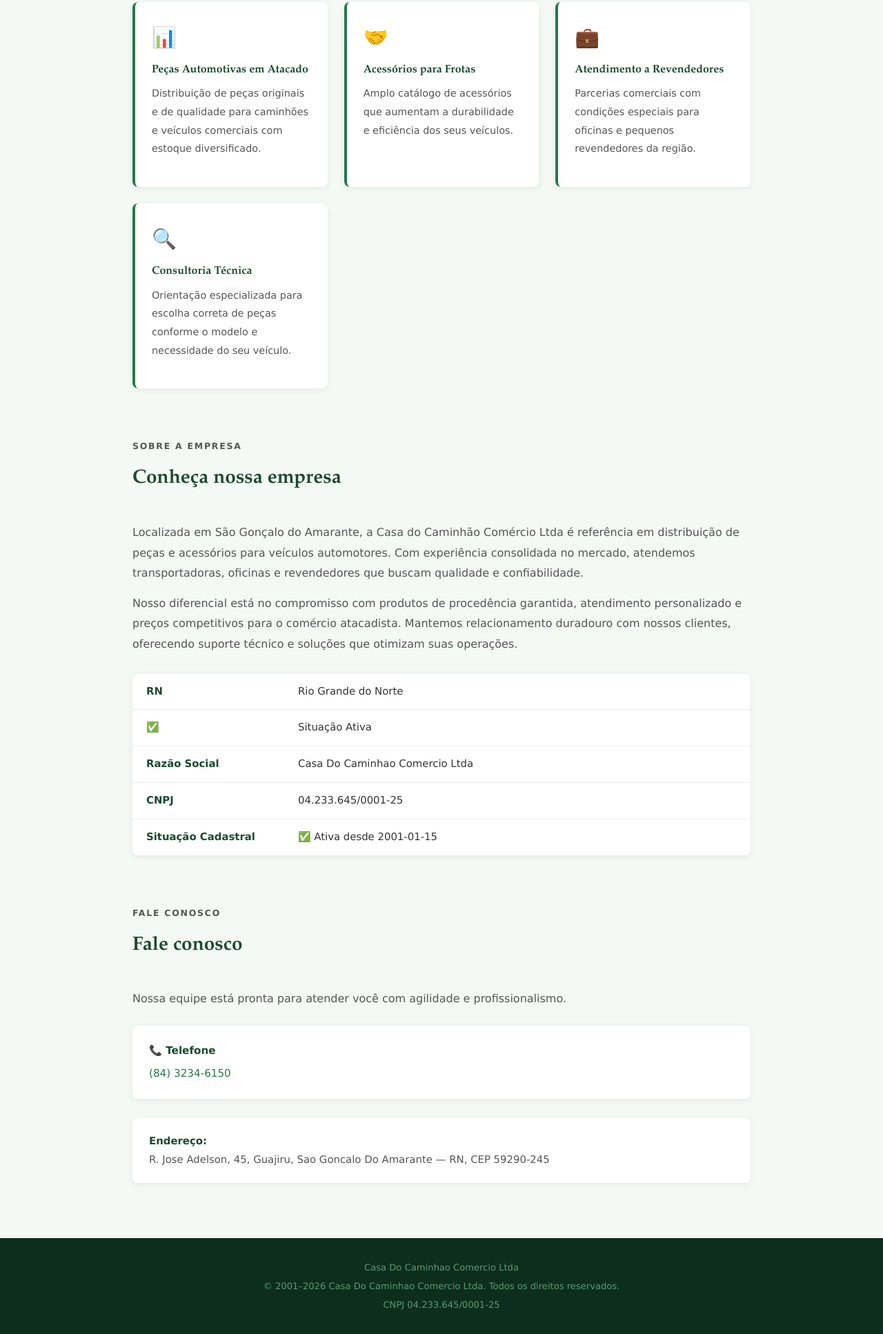
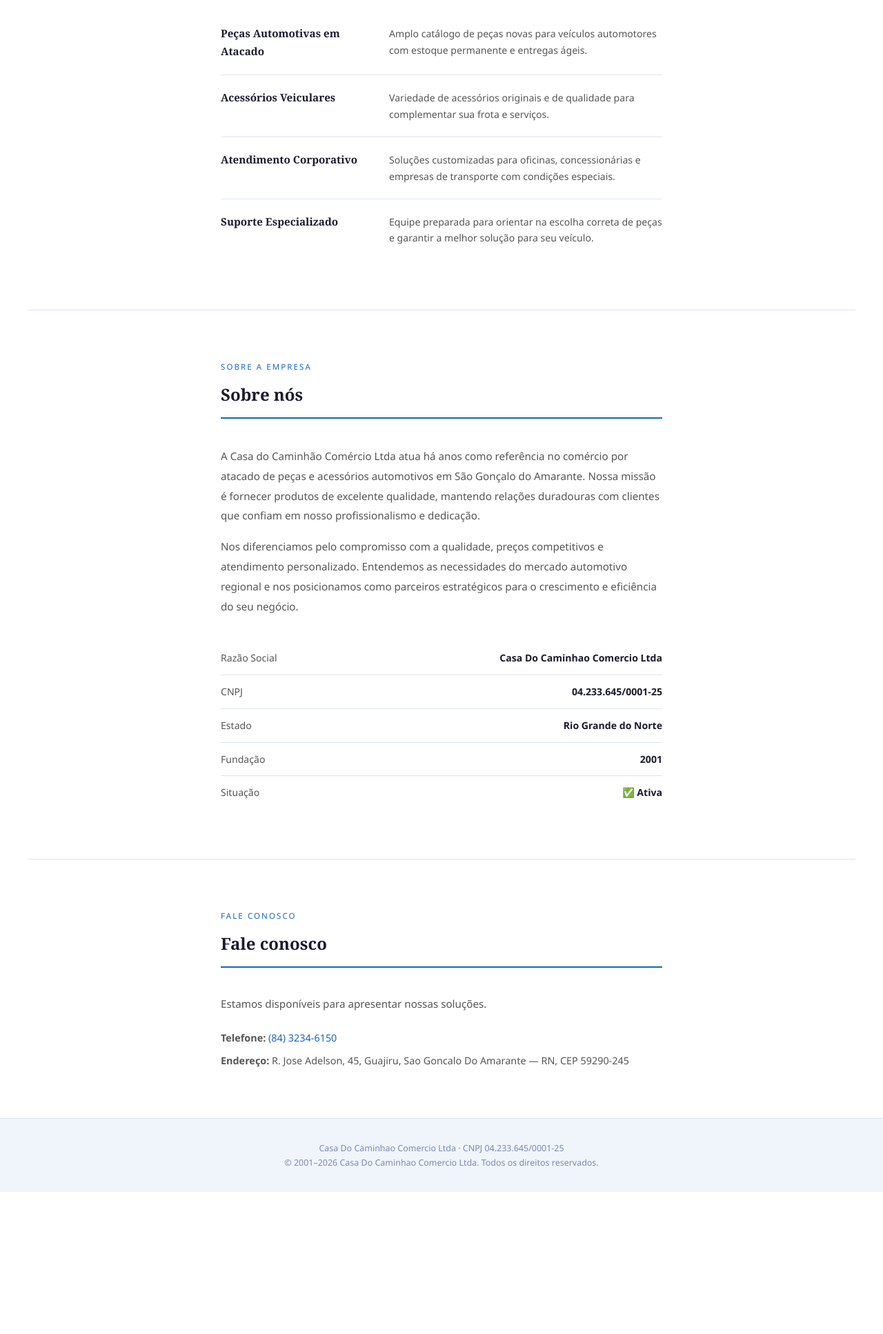
Before and after one commit to aprovatudo/bettereverydaylife-lat, a plain HTML site: page white/index.html in a window 1280 px wide. Shown: the part 852-2786 px from the top of the page at 69% size. After the commit the page ends 2580 px from the top, so only its background shows below. Drawn offline with Linux system fonts and the light colour scheme.

Commit message:
warmup: bettereverydaylife.lat

```diff
--- a/white/index.html
+++ b/white/index.html
@@ -2,61 +2,62 @@
 <html lang="pt-BR"><head><meta charset="UTF-8"><meta name="viewport" content="width=device-width,initial-scale=1.0"><title>Casa Do Caminhao Comercio Ltda</title>
 <style>
 *,*::before,*::after{box-sizing:border-box;margin:0;padding:0}
-body{font-family:Verdana, Geneva, sans-serif;background:#f4f9f6;color:#333;line-height:1.6}
-header{background:#1a4a2e;color:white;padding:0 32px;display:flex;align-items:center;justify-content:space-between;height:64px;position:sticky;top:0;z-index:10;box-shadow:0 2px 8px rgba(0,0,0,.3)}
-header h1{font-family:'Palatino Linotype', Palatino, serif;font-size:1.1rem;font-weight:700}
-nav ul{list-style:none;display:flex;gap:28px}
-nav a{color:#a8e0bc;text-decoration:none;font-size:.9rem;transition:color .2s}
-nav a:hover{color:white}
-.hero{background:linear-gradient(160deg, #0d2e1c 0%, #1a4a2e 60%, #27784a 100%);color:white;padding:88px 32px;text-align:center}
-.hero-inner{max-width:700px; margin:0 auto;}
-.hero-eyebrow{font-size:.8rem;letter-spacing:.15em;color:#7ae8a8;text-transform:uppercase;margin-bottom:20px}
-.hero h2{font-family:'Palatino Linotype', Palatino, serif;font-size:2.3rem;font-weight:700;margin-bottom:18px;line-height:1.25}
-.hero h2 em{color:#7ae8a8;font-style:normal}
-.hero p{color:#c5f0d8;max-width:620px;margin:0 auto 32px;margin-bottom:32px;font-size:1.05rem}
-.hero-cta{display:inline-block;background:#27784a;color:white;padding:14px 32px;border-radius:6px;text-decoration:none;font-weight:600;transition:background .2s}
-.hero-cta:hover{background:#2f9459}
-.hero-since{margin-top:18px;font-size:.85rem;color:#7ae8a8}
-.section{max-width:960px;margin:72px auto;padding:0 32px}
-.section-header{margin-bottom:40px}
-.section-eyebrow{font-size:.78rem;letter-spacing:.14em;text-transform:uppercase;color:#27784a;font-weight:700;margin-bottom:8px}
-.section-header h2{font-family:'Palatino Linotype', Palatino, serif;font-size:1.75rem;color:#1a4a2e}
-.services-grid{display:grid;grid-template-columns:repeat(auto-fit,minmax(210px,1fr));gap:24px}
-article{background:white;border-radius:8px;padding:28px 24px;box-shadow:0 2px 10px rgba(0,0,0,.07);border-left: 4px solid #27784a}
-.srv-icon{font-size:1.8rem;margin-bottom:12px}
-article h4{font-family:'Palatino Linotype', Palatino, serif;font-size:1rem;color:#1a4a2e;margin-bottom:8px}
-article p{font-size:.9rem;color:#666;line-height:1.65}
-.section p{color:#555;margin-bottom:14px;line-height:1.85}
-.stats-table{width:100%;border-collapse:collapse;margin-top:28px;background:white;border-radius:8px;overflow:hidden;box-shadow:0 2px 10px rgba(0,0,0,.07)}
-.stats-table td{padding:14px 20px;border-bottom:1px solid #eee;font-size:.93rem}
-.stats-table tr:last-child td{border-bottom:none}
-.stats-table td:first-child{color:#1a4a2e;font-weight:600;width:220px}
-.contato-grid{display:grid;grid-template-columns:repeat(auto-fit,minmax(200px,1fr));gap:20px;margin-bottom:28px}
-.contato-item{background:white;border-radius:8px;padding:24px;box-shadow:0 2px 10px rgba(0,0,0,.07)}
-.contato-item h4{color:#1a4a2e;margin-bottom:8px;font-size:.95rem}
-.contato-item a{color:#27784a;text-decoration:none;font-size:.95rem}
-address{background:white;border-radius:8px;padding:20px 24px;box-shadow:0 2px 10px rgba(0,0,0,.07);font-style:normal;font-size:.93rem;color:#555;line-height:1.8}
-address strong{color:#1a4a2e}
-footer{background:#0d2e1c;color:#5a9a72;text-align:center;padding:32px;font-size:.82rem;margin-top:80px}
-footer p+p{margin-top:6px}
-@media(max-width:600px){nav{display:none}.hero h2{font-size:1.6rem}.hero{padding:60px 24px}}
+body{font-family:'Segoe UI', Arial, sans-serif;background:#fff;color:#1a1a2e;line-height:1.7}
+header{padding:24px 40px;border-bottom:1px solid #dde4ef;display:flex;align-items:center;justify-content:space-between}
+.logo{font-family:Georgia, 'Times New Roman', serif;font-size:1rem;font-weight:700;color:#1a1a2e}
+nav ul{list-style:none;display:flex;gap:32px}
+nav a{color:#555;text-decoration:none;font-size:.85rem}
+nav a:hover{color:#1565c0}
+.hero{max-width:720px;margin:80px auto;padding:0 40px;text-align:center}
+.hero-tag{font-size:.72rem;letter-spacing:.2em;text-transform:uppercase;color:#1565c0;display:block;margin-bottom:20px}
+.hero h1{font-family:Georgia, 'Times New Roman', serif;font-size:clamp(2rem,4vw,3rem);font-weight:700;line-height:1.2;color:#1a1a2e;margin-bottom:20px}
+.hero h1 em{color:#1565c0;font-style:normal}
+.hero p{color:#555;font-size:1rem;line-height:1.85;margin-bottom:32px}
+.hero-cta{display:inline-block;border:2px solid #1565c0;color:#1565c0;padding:12px 36px;text-decoration:none;font-weight:600;font-size:.88rem;letter-spacing:.04em;transition:all .2s}
+.hero-cta:hover{background:#1565c0;color:white}
+.rule{border:none;border-top:1px solid #dde4ef;margin:0 40px}
+.section{max-width:720px;margin:72px auto;padding:0 40px}
+.sec-label{font-size:.72rem;letter-spacing:.18em;text-transform:uppercase;color:#1565c0;display:block;margin-bottom:10px}
+.section h2{font-family:Georgia, 'Times New Roman', serif;font-size:1.5rem;font-weight:700;color:#1a1a2e;margin-bottom:40px;padding-bottom:12px;border-bottom:2px solid #1565c0}
+.srv-list{list-style:none}
+.srv-list li{padding:20px 0;border-bottom:1px solid #dde4ef;display:grid;grid-template-columns:220px 1fr;gap:24px;align-items:baseline}
+.srv-list li:last-child{border-bottom:none}
+.srv-list strong{font-family:Georgia, 'Times New Roman', serif;font-size:.95rem;color:#1a1a2e}
+.srv-list span{font-size:.88rem;color:#555;line-height:1.7}
+.sobre-text p{color:#555;line-height:1.9;margin-bottom:16px;font-size:.95rem}
+.meta-list{margin-top:36px;list-style:none}
+.meta-list li{display:flex;justify-content:space-between;padding:12px 0;border-bottom:1px solid #dde4ef;font-size:.88rem}
+.meta-list li:last-child{border-bottom:none}
+.meta-list .k{color:#555}
+.meta-list .v{color:#1a1a2e;font-weight:600}
+.contato-info p{font-size:.9rem;color:#555;margin-bottom:10px;line-height:1.6}
+.contato-info a{color:#1565c0;text-decoration:none}
+footer{background:#f0f4fb}
+footer{color:#7a8aaa;text-align:center;padding:32px 40px;font-size:.78rem;border-top:1px solid #dde4ef}
+@media(max-width:600px){.srv-list li{grid-template-columns:1fr;gap:6px}nav{display:none}}
 </style></head><body>
-<header><h1>Casa Do Caminhao Comercio Ltda</h1><nav><ul><li><a href="#servicos">Serviços</a></li><li><a href="#sobre">Sobre</a></li><li><a href="#contato">Contato</a></li></ul></nav></header>
-<section id="hero" class="hero"><div class="hero-inner">
-  <p class="hero-eyebrow">Peças · Acessórios · Qualidade · Distribuição</p>
-  <h2>Soluções em <em>peças e acessórios</em> para sua <em>frota</em></h2>
-  <p>A Casa do Caminhão oferece comércio por atacado de peças e acessórios novos para veículos automotores, atendendo transportadoras, oficinas e revendedores em todo o estado. Somos parceiros confiáveis na manutenção e otimização de frotas com qualidade garantida.</p>
-  <a href="#contato" class="hero-cta">Solicitar uma proposta</a>
-  <p class="hero-since"><strong>Desde 2001</strong></p>
-</div></section>
-<div id="servicos" class="section"><div class="section-header"><p class="section-eyebrow">Nossas soluções</p><h2>Como podemos ajudar</h2></div><div class="services-grid"><article><div class="srv-icon">📊</div><h4>Peças Automotivas em Atacado</h4><p>Distribuição de peças originais e de qualidade para caminhões e veículos comerciais com estoque diversificado.</p></article><article><div class="srv-icon">🤝</div><h4>Acessórios para Frotas</h4><p>Amplo catálogo de acessórios que aumentam a durabilidade e eficiência dos seus veículos.</p></article><article><div class="srv-icon">💼</div><h4>Atendimento a Revendedores</h4><p>Parcerias comerciais com condições especiais para oficinas e pequenos revendedores da região.</p></article><article><div class="srv-icon">🔍</div><h4>Consultoria Técnica</h4><p>Orientação especializada para escolha correta de peças conforme o modelo e necessidade do seu veículo.</p></article></div></div>
-<div id="sobre" class="section"><div class="section-header"><p class="section-eyebrow">Sobre a empresa</p><h2>Conheça nossa empresa</h2></div><p>Localizada em São Gonçalo do Amarante, a Casa do Caminhão Comércio Ltda é referência em distribuição de peças e acessórios para veículos automotores. Com experiência consolidada no mercado, atendemos transportadoras, oficinas e revendedores que buscam qualidade e confiabilidade.</p><p>Nosso diferencial está no compromisso com produtos de procedência garantida, atendimento personalizado e preços competitivos para o comércio atacadista. Mantemos relacionamento duradouro com nossos clientes, oferecendo suporte técnico e soluções que otimizam suas operações.</p><table class="stats-table"><tr><td><strong>RN</strong></td><td>Rio Grande do Norte</td></tr><tr><td><strong>✅</strong></td><td>Situação Ativa</td></tr><tr><td><strong>Razão Social</strong></td><td>Casa Do Caminhao Comercio Ltda</td></tr><tr><td><strong>CNPJ</strong></td><td>04.233.645/0001-25</td></tr><tr><td><strong>Situação Cadastral</strong></td><td>✅ Ativa desde 2001-01-15</td></tr></table></div>
-<div id="contato" class="section"><div class="section-header"><p class="section-eyebrow">Fale conosco</p><h2>Fale conosco</h2></div><p>Nossa equipe está pronta para atender você com agilidade e profissionalismo.</p>
-<div class="contato-grid" style="margin-top:24px">
-  <div class="contato-item"><h4>📞 Telefone</h4><a href="tel:+558432346150">(84) 3234-6150</a></div>
-
+<header><span class="logo">Casa Do Caminhao Comercio Ltda</span><nav><ul><li><a href="#servicos">Serviços</a></li><li><a href="#sobre">Sobre</a></li><li><a href="#contato">Contato</a></li></ul></nav></header>
+<div id="hero" class="hero">
+  <span class="hero-tag">Peças · Acessórios · Qualidade · Confiança</span>
+  <h1>Sua fonte confiável de <em>peças automotivas</em> em <em>grande volume</em></h1>
+  <p>A Casa do Caminhão é especializada em comércio por atacado de peças e acessórios novos para veículos automotores, atendendo oficinas, concessionárias e empresas de transporte em todo o Rio Grande do Norte. Oferecemos produtos de qualidade garantida com preços competitivos para impulsionar seu negócio.</p>
+  <a href="#contato" class="hero-cta">Entre em contato</a>
 </div>
-<address><strong>Endereço:</strong><br>R. Jose Adelson, 45, Guajiru, Sao Goncalo Do Amarante — RN, CEP 59290-245</address>
-</div>
-<footer><p>Casa Do Caminhao Comercio Ltda</p><p>© 2001–2026 Casa Do Caminhao Comercio Ltda. Todos os direitos reservados.</p><p>CNPJ 04.233.645/0001-25</p></footer>
+<hr class="rule">
+<div id="servicos" class="section"><span class="sec-label">Serviços</span><h2>Como podemos ajudar</h2><ul class="srv-list"><li><strong>Peças Automotivas em Atacado</strong><span>Amplo catálogo de peças novas para veículos automotores com estoque permanente e entregas ágeis.</span></li><li><strong>Acessórios Veiculares</strong><span>Variedade de acessórios originais e de qualidade para complementar sua frota e serviços.</span></li><li><strong>Atendimento Corporativo</strong><span>Soluções customizadas para oficinas, concessionárias e empresas de transporte com condições especiais.</span></li><li><strong>Suporte Especializado</strong><span>Equipe preparada para orientar na escolha correta de peças e garantir a melhor solução para seu veículo.</span></li></ul></div>
+<hr class="rule">
+<div id="sobre" class="section"><span class="sec-label">Sobre a empresa</span><h2>Sobre nós</h2>
+<div class="sobre-text"><p>A Casa do Caminhão Comércio Ltda atua há anos como referência no comércio por atacado de peças e acessórios automotivos em São Gonçalo do Amarante. Nossa missão é fornecer produtos de excelente qualidade, mantendo relações duradouras com clientes que confiam em nosso profissionalismo e dedicação.</p><p>Nos diferenciamos pelo compromisso com a qualidade, preços competitivos e atendimento personalizado. Entendemos as necessidades do mercado automotivo regional e nos posicionamos como parceiros estratégicos para o crescimento e eficiência do seu negócio.</p></div>
+<ul class="meta-list">
+  <li><span class="k">Razão Social</span><span class="v">Casa Do Caminhao Comercio Ltda</span></li>
+  <li><span class="k">CNPJ</span><span class="v">04.233.645/0001-25</span></li>
+  <li><span class="k">Estado</span><span class="v">Rio Grande do Norte</span></li>
+  <li><span class="k">Fundação</span><span class="v">2001</span></li>
+  <li><span class="k">Situação</span><span class="v">✅ Ativa</span></li>
+</ul></div>
+<hr class="rule">
+<div id="contato" class="section"><span class="sec-label">Fale conosco</span><h2>Fale conosco</h2>
+<p style="color:#555;margin-bottom:24px;font-size:.95rem">Estamos disponíveis para apresentar nossas soluções.</p>
+<div class="contato-info"><p><strong>Telefone:</strong> <a href="tel:+558432346150">(84) 3234-6150</a></p><p><strong>Endereço:</strong> R. Jose Adelson, 45, Guajiru, Sao Goncalo Do Amarante — RN, CEP 59290-245</p></div></div>
+<footer><p>Casa Do Caminhao Comercio Ltda · CNPJ 04.233.645/0001-25</p><p>© 2001–2026 Casa Do Caminhao Comercio Ltda. Todos os direitos reservados.</p></footer>
 </body></html>
```
